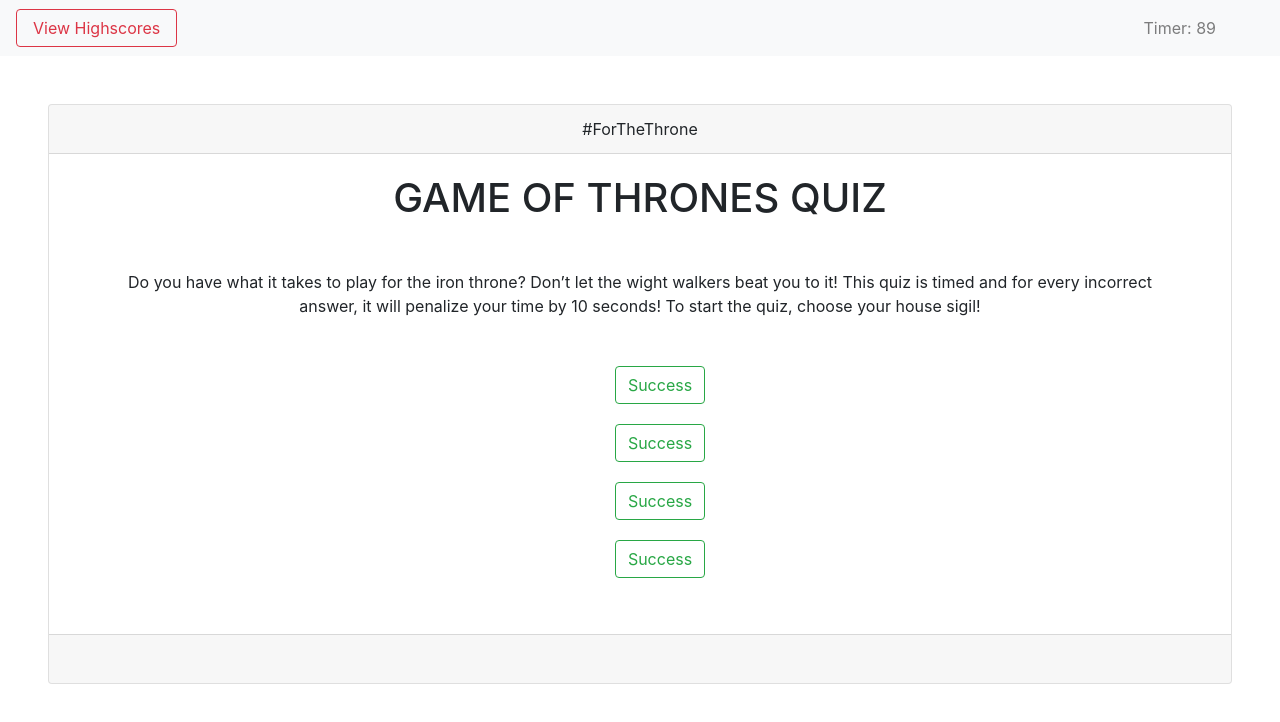
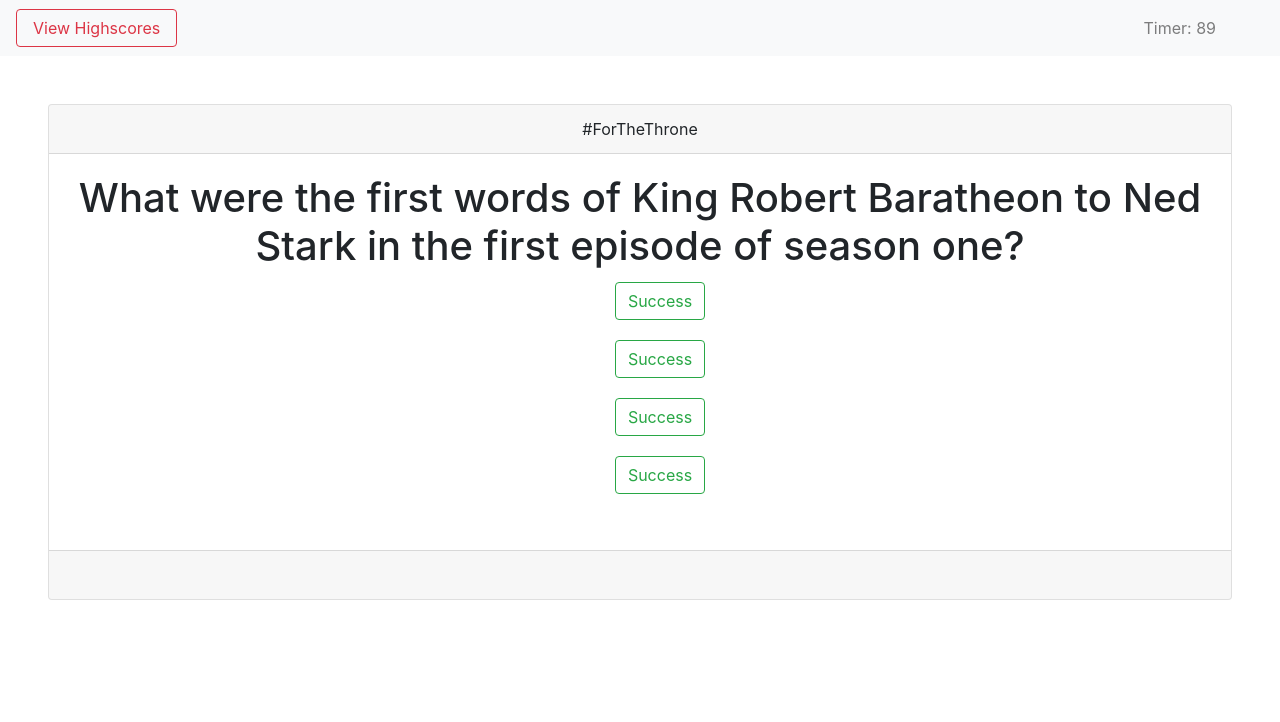
Before and after one commit to janessaref/impossible-game-of-thrones-quiz, a plain HTML site: page index.html in a window 1280 px wide. Both pictures are taken after a click on the element 640 px from the left and 404 px from the top of the page. Drawn offline with nearby package versions, Linux system fonts and the light colour scheme.

Commit message:
add ids in html and variables to change text to first question in js

```diff
--- a/index.html
+++ b/index.html
@@ -39,7 +39,7 @@
         </div>
         <div class="card-body">
           <h1 class="card-title">GAME OF THRONES QUIZ</h1>
-          <p class="card-text m-5">Do you have what it takes to play for the iron throne? Don’t let the wight walkers beat you to it! This quiz is timed and for every incorrect answer, it will penalize your time by 10 seconds! To start the quiz, choose your house sigil! </p>
+          <p class="card-text m-5" id="instructions">Do you have what it takes to play for the iron throne? Don’t let the wight walkers beat you to it! This quiz is timed and for every incorrect answer, it will penalize your time by 10 seconds! To start the quiz, choose your house sigil! </p>
           <ul id ="house-sigils">
           <button type="button" class="btn btn-outline-success" id="start">House Stark</button>
           <button type="button" class="btn btn-outline-success" id="start">House Lannister</button>
--- a/script.js
+++ b/script.js
@@ -49,6 +49,14 @@ function startGame() {
    var showTriviaBtn = document.getElementById("trivia");
    showTriviaBtn.style.display = "";
 
+   var hideInstructions = document.getElementById("instructions");
+   hideInstructions.style.display="none";
+
+   var triviaQuestions = document.querySelector("h1");
+   triviaQuestions.textContent = triviaQs.Q1;
+
+
+
 
 }
 
```
